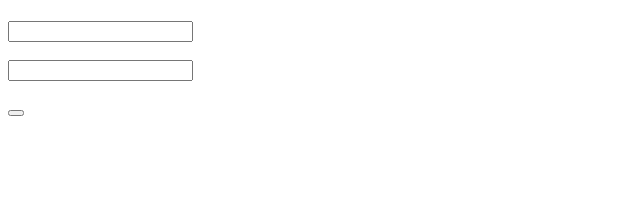
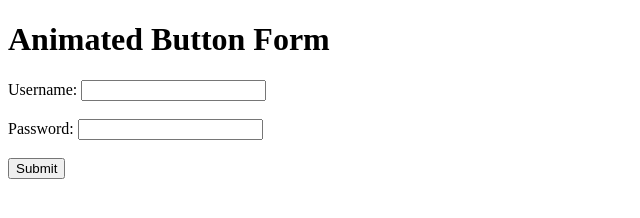
Before and after one commit to ShineeFox/BtnAnimation, a plain HTML site: page index.html in a window 1280 px wide. Shown: the whole page, without its empty margins (0-640 px from the left). Drawn offline with Linux system fonts and the light colour scheme.

Commit message:
HTML Update
Index.html finished

```diff
--- a/index.html
+++ b/index.html
@@ -9,18 +9,21 @@
 
 <body>
 
-    <div>
-        <h1></h1>
-        <form>
-            <label></label>
-            <input>
+    <div class="form-container">
+        <h1>Animated Button Form</h1>
+        <form id="btn-form">
+            <label for="username">Username:</label>
+            <input type="text" id="username" name="username" required>
             <br><br>
-            <label></label>
-            <input>
+            <label for="password">Password:</label>
+            <input type="password" id="password" name="password" required>
             <br><br>
-            <div>
-                <button>
-                    <div></div>
+            <div class="btn-container">
+                <button id="loadbtn" class="btn">
+                    Submit
+                    <div class="loader" id="loader">
+
+                    </div>
                 </button>
             </div>
         </form>
```
